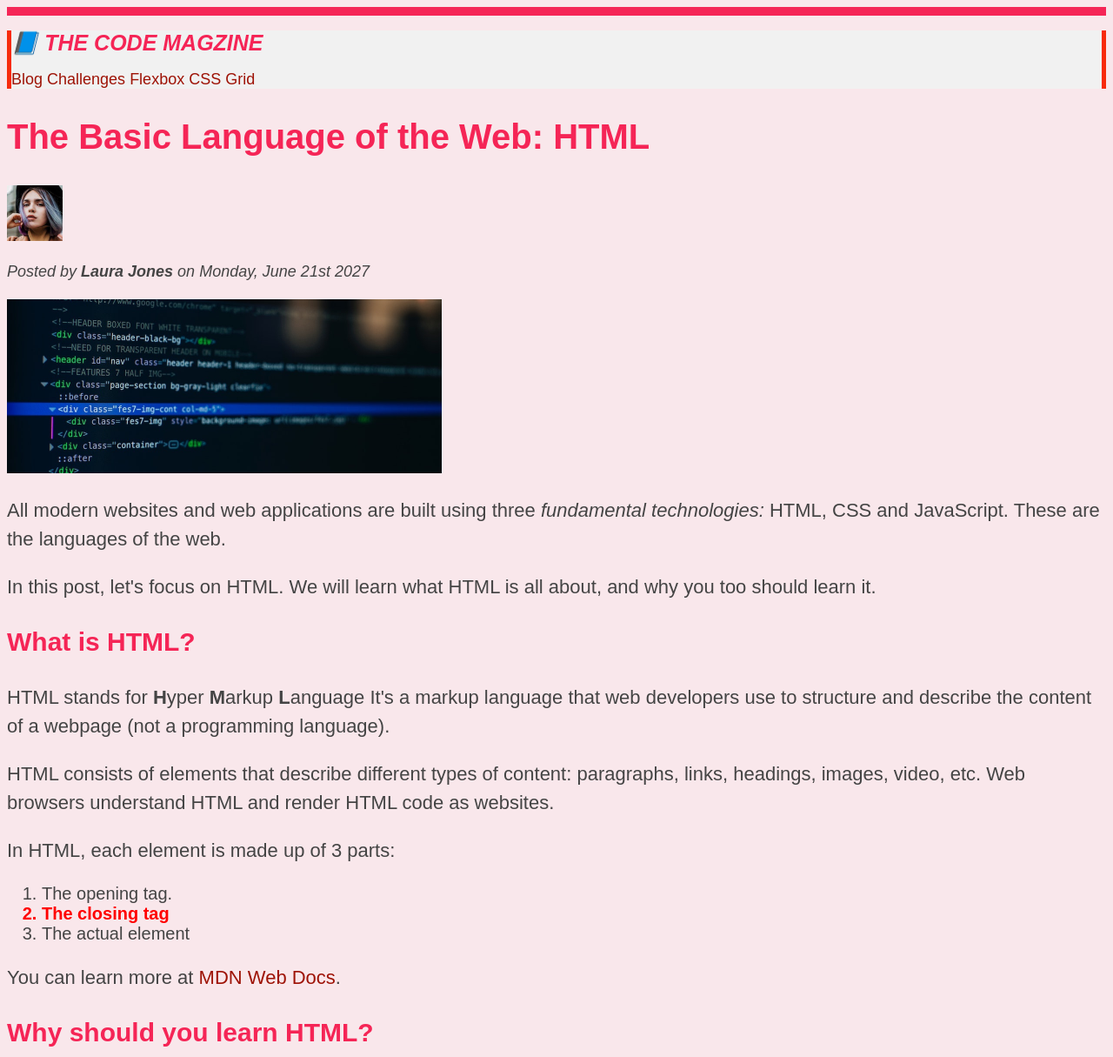
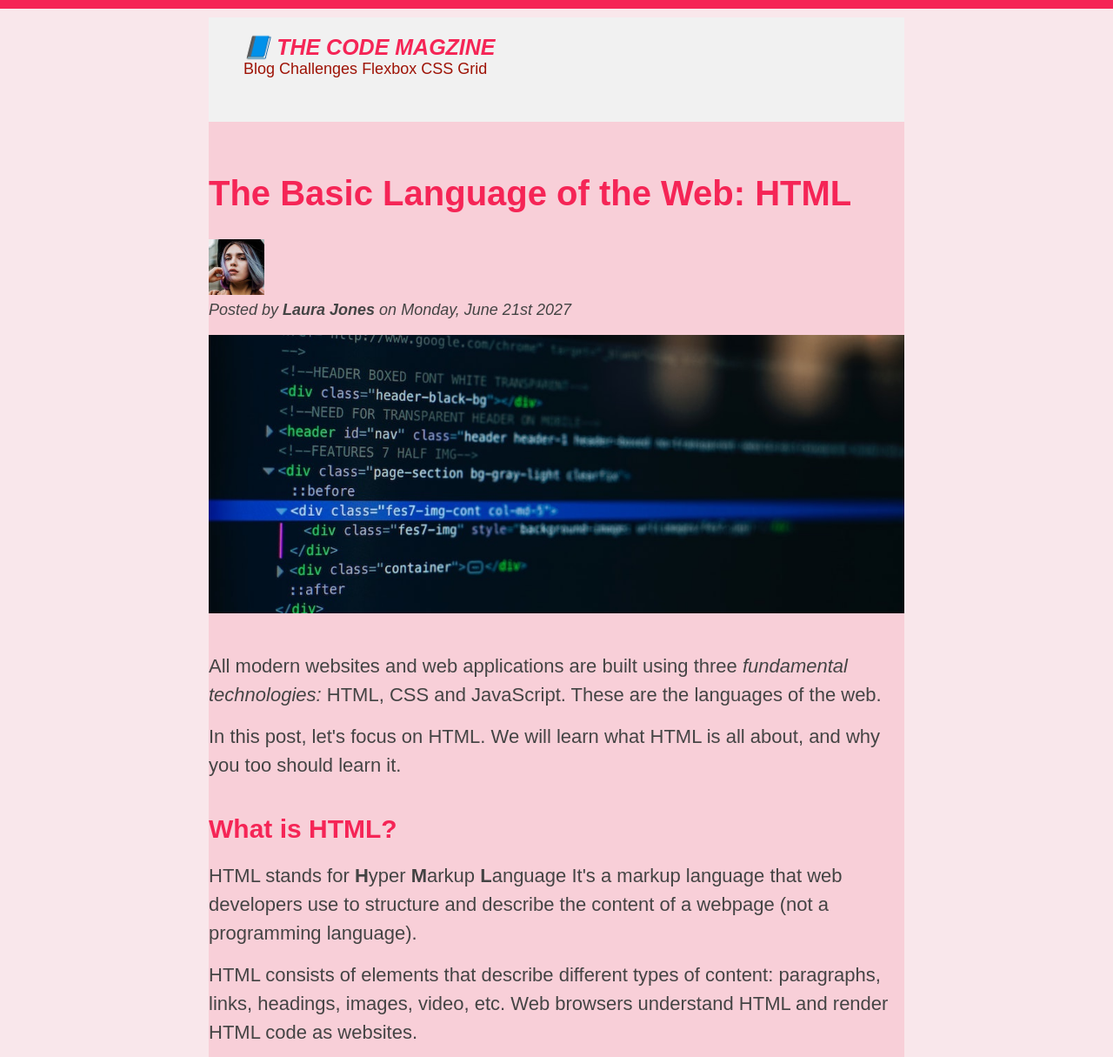
Before and after one commit to AbhishekSingh0901/LearnigHtmlAndCSS, a plain HTML site: page 01-HtmlFundamentals/index.html in a window 1280 px wide. Shown: the top 1215 px of the page at 87% size. Drawn offline with Linux system fonts and the light colour scheme.

Commit message:
box modelling

```diff
--- a/02-CSSFundamentals/style.css
+++ b/02-CSSFundamentals/style.css
@@ -1,4 +1,7 @@
 * {
+  /* foing a global reset like this is extremely common */
+  margin: 0;
+  padding: 0;
 }
 
 body {
@@ -6,6 +9,56 @@ body {
   color: #444;
   font-family: sans-serif;
   border-top: 10px solid #f52556;
+}
+
+.container {
+  width: 800px;
+  /* margin-left: auto;
+  margin-right: auto; */
+  margin: 0 auto;
+  background-color: #f8cfd8;
+}
+
+.main-header {
+  background-color: #f1f1f1;
+  margin-top: 10px;
+  /*padding: 20px;
+   padding-left: 40px;
+  padding-right: 40px;
+  Shorthand
+  */
+  padding: 20px 40px;
+  /* most commonly used to make vertical spaces */
+  margin-bottom: 60px;
+  height: 80px;
+}
+
+nav {
+  font-size: 18px;
+}
+
+article {
+  margin-bottom: 60px;
+}
+
+.post-header {
+  margin-bottom: 40px;
+}
+
+.post-img {
+  width: 100%;
+  height: auto;
+}
+
+aside {
+  background-color: #f1f1f1;
+  border-top: 5px double #f52556;
+  border-bottom: 5px double #f52556;
+  border-radius: 20px;
+  /* padding-top: 40px;
+  padding-bottom: 40px; */
+  padding: 40px 0;
+  width: 500px;
 }
 
 h1,
@@ -20,10 +73,20 @@ h1 {
 }
 h2 {
   font-size: 40px;
+  margin-bottom: 30px;
 }
 
 h3 {
   font-size: 30px;
+  margin-bottom: 20px;
+  margin-top: 40px;
+  /* you also add p margin-bottom to 15
+  and after this you might think that margins add
+  but they wont the sapce b/w h3 and p will be 40px
+  only
+
+  this phenomenon is called COLLAPSING MARGINS.
+  */
 }
 
 h4 {
@@ -34,12 +97,23 @@ h4 {
 p {
   font-size: 22px;
   line-height: 1.5;
+  margin-bottom: 15px;
+}
+
+ul,
+ol {
+  margin-left: 50px;
+  margin-bottom: 20px;
 }
 
 li {
   font-size: 20px;
+  margin-bottom: 10px;
 }
 
+li:last-child {
+  margin-bottom: 0;
+}
 /* footer p {
   font-size: 16px; descendent selector
 }
@@ -68,19 +142,6 @@ li {
 
 .related {
   list-style: none;
-}
-
-.main-header {
-  background-color: #f1f1f1;
-  border-right: 5px solid #f72a0b;
-  border-left: 5px solid #f72a0b;
-}
-
-aside {
-  background-color: #f1f1f1;
-  border-top: 5px double #f52556;
-  border-bottom: 5px double #f52556;
-  border-radius: 20px;
 }
 
 /* .first-li {
@@ -129,7 +190,3 @@ a:active {
 footer p {
   color: green !important;
 } */
-
-nav {
-  font-size: 18px;
-}
```
